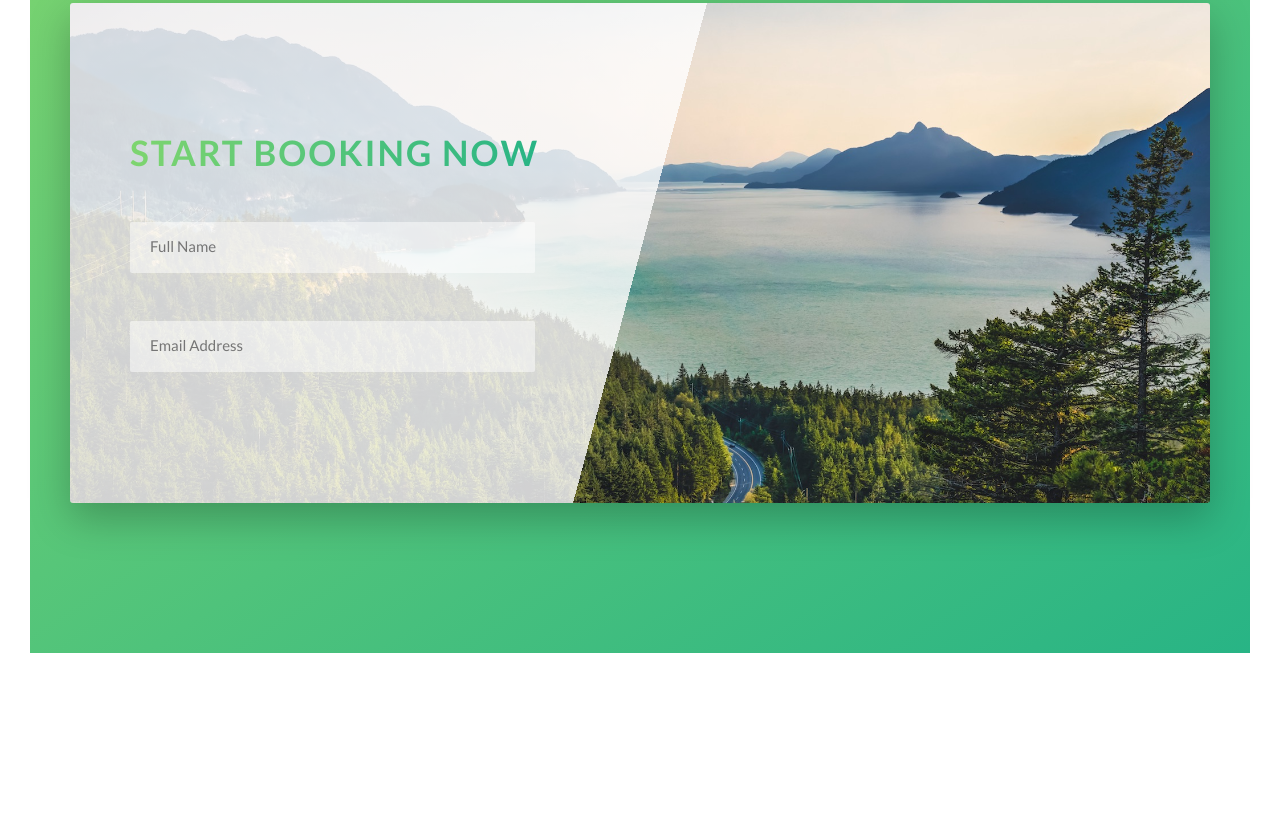
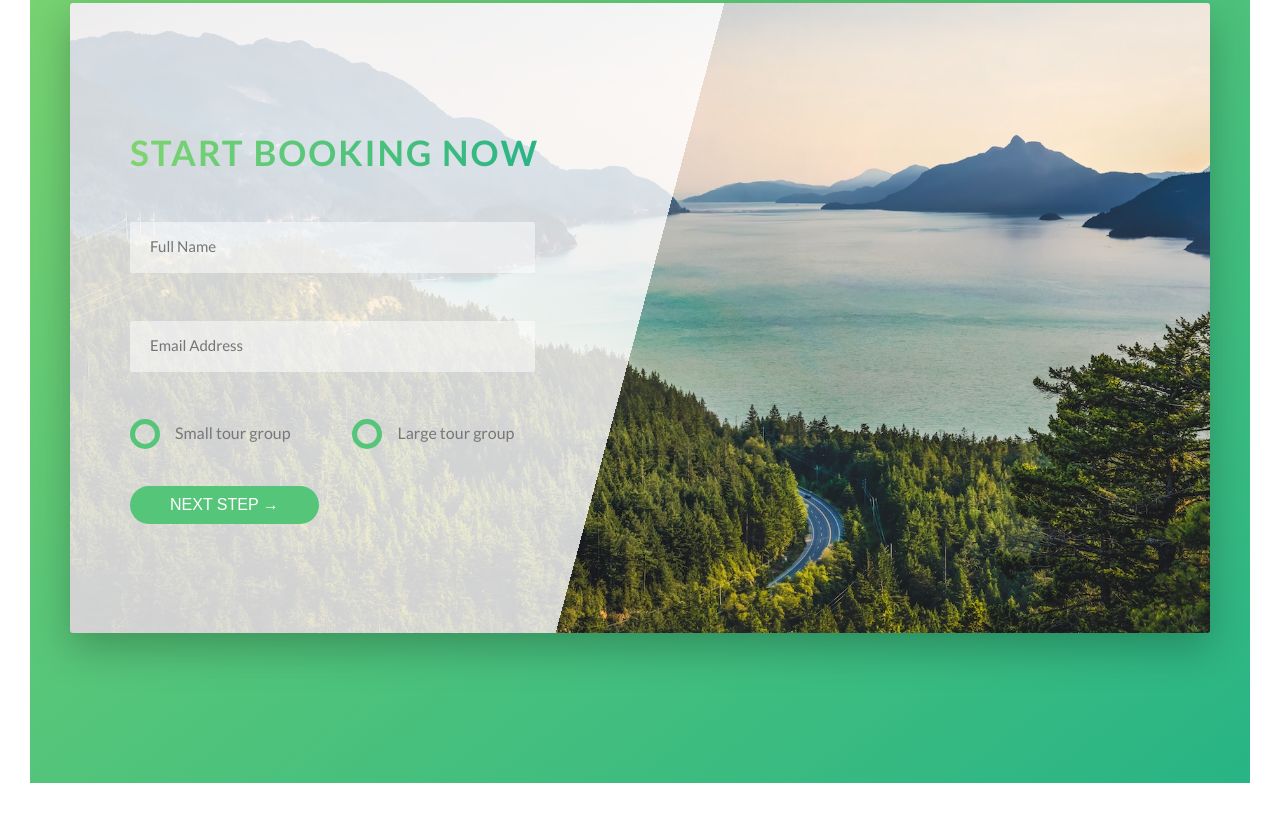
Before and after one commit to RochaDiego04/Natours, a website: page index.html in a window 1280 px wide. Shown: the part 5104-5917 px from the top of the page. Before the commit the page ends 5787 px from the top, so only its background shows below. Drawn offline with Linux system fonts and the light colour scheme.

Commit message:
Add custom radio buttons to booking section

```diff
--- a/index.html
+++ b/index.html
@@ -308,6 +308,27 @@
                   <input type="email" class="form__input" placeholder="Email Address" id="email" required>
                   <label for="email" class="form__label">Email Address</label>
                 </div>
+
+                <div class="form__group u-margin-bottom-medium">
+                  <div class="form__radio-group">
+                    <input type="radio" class="form__radio-input" id="small" name="size">
+                    <label for="small" class="form__radio-label">
+                      <span class="form__radio-button"></span>
+                      Small tour group
+                    </label>
+                  </div>
+                  <div class="form__radio-group">
+                    <input type="radio" class="form__radio-input" id="large" name="size">
+                    <label for="large" class="form__radio-label">
+                      <span class="form__radio-button"></span>
+                      Large tour group
+                    </label>
+                  </div>
+                </div>
+
+                <div class="form__group">
+                  <button class="btn btn--green">Next step &rarr;</button>
+                </div>
               </form>
             </div>
           </div>
--- a/sass/base/_utilities.scss
+++ b/sass/base/_utilities.scss
@@ -1,8 +1,8 @@
 .u-center-text { text-align: center; }
 
-.u-margin-bottom-small { margin-bottom: 1.5rem; }
-.u-margin-bottom-medium { margin-bottom: 4rem; }
-.u-margin-bottom-big { margin-bottom: 8rem; }
+.u-margin-bottom-small { margin-bottom: 1.5rem !important; }
+.u-margin-bottom-medium { margin-bottom: 4rem !important; }
+.u-margin-bottom-big { margin-bottom: 8rem !important; }
 
-.u-margin-top-big { margin-top: 8rem; }
-.u-margin-top-huge { margin-top: 10rem; }
+.u-margin-top-big { margin-top: 8rem !important; }
+.u-margin-top-huge { margin-top: 10rem !important; }
--- a/sass/components/_button.scss
+++ b/sass/components/_button.scss
@@ -1,6 +1,7 @@
 @use "../abstracts/variables" as v;
 
 .btn {
+    &, /*Apply to the buttons too, not only anchors with "link" and "visited" properties*/
     &:link,
     &:visited {
       font-size: v.$default-font-size;
@@ -11,9 +12,15 @@
       border-radius: 10rem;
       transition: all 0.2s;
       position: relative; /* We need this for the "after" pseudo element of the button*/
+
+      // Change for the <button> element
+      border: none;
+      cursor: pointer;
     }
 
-    &:hover {
+    &:hover,
+    &:focus{
+      outline: none;
       transform: translateY(-0.3rem);
       box-shadow: 0 1rem 2rem rgba(v.$black, 0.17);
 
--- a/sass/components/_form.scss
+++ b/sass/components/_form.scss
@@ -17,6 +17,7 @@
         border-bottom: 3px solid transparent;
         width: 90%;
         display: block;
+        transition: all .4s;
 
         &:focus {
             outline: none;
@@ -47,4 +48,50 @@
         visibility: hidden;
         transform: translateY(-4rem);
     }
+    /* Radio buttons */
+    &__radio-group {
+        width: 49%;
+        display: inline-block;
+    }
+
+    &__radio-input {
+        display: none;
+    }
+
+    &__radio-label {
+        font-size: v.$default-font-size;
+        cursor: pointer;
+        position: relative;
+        padding-left: 4.5rem;
+    }
+
+    &__radio-button {
+        height: 3rem;
+        width: 3rem;
+        border: 5px solid v.$medium-green;
+        border-radius: 50%;
+        display: inline-block;
+        position: absolute;
+        left: 0;
+        top: -.4rem;
+
+        &::after {
+            content: "";
+            display: block;
+            height: 1.3rem;
+            width: 1.3rem;
+            border-radius: 50%;
+            position: absolute;
+            top: 50%;
+            left: 50%;
+            transform: translate(-50%, -50%);
+            background-color: v.$medium-green;
+            opacity: 0;
+            transition: opacity .2s;
+        }
+    }
+
+    &__radio-input:checked + &__radio-label &__radio-button::after {
+        opacity: 100%;
+    }
 }
--- a/sass/pages/_home.scss
+++ b/sass/pages/_home.scss
@@ -92,7 +92,7 @@
     border-radius: 3px;
     box-shadow: 0 1.5rem 4rem rgba(v.$black, .25);
 
-    height: 50rem;
+    height: 63rem;
 
     &__form {
         width: 50%;
```
Also changed, not shown: css/style.css, 1 other file.
